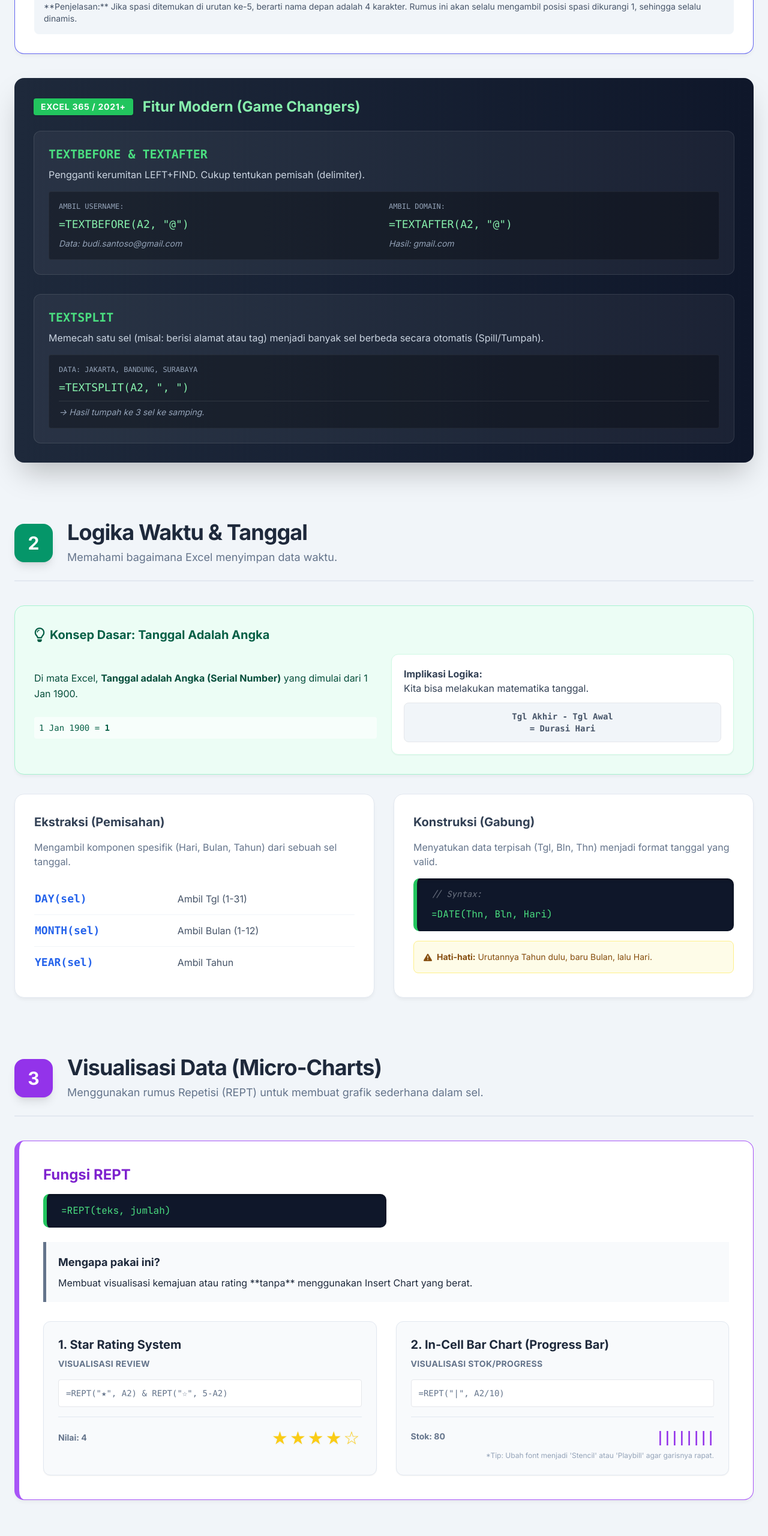
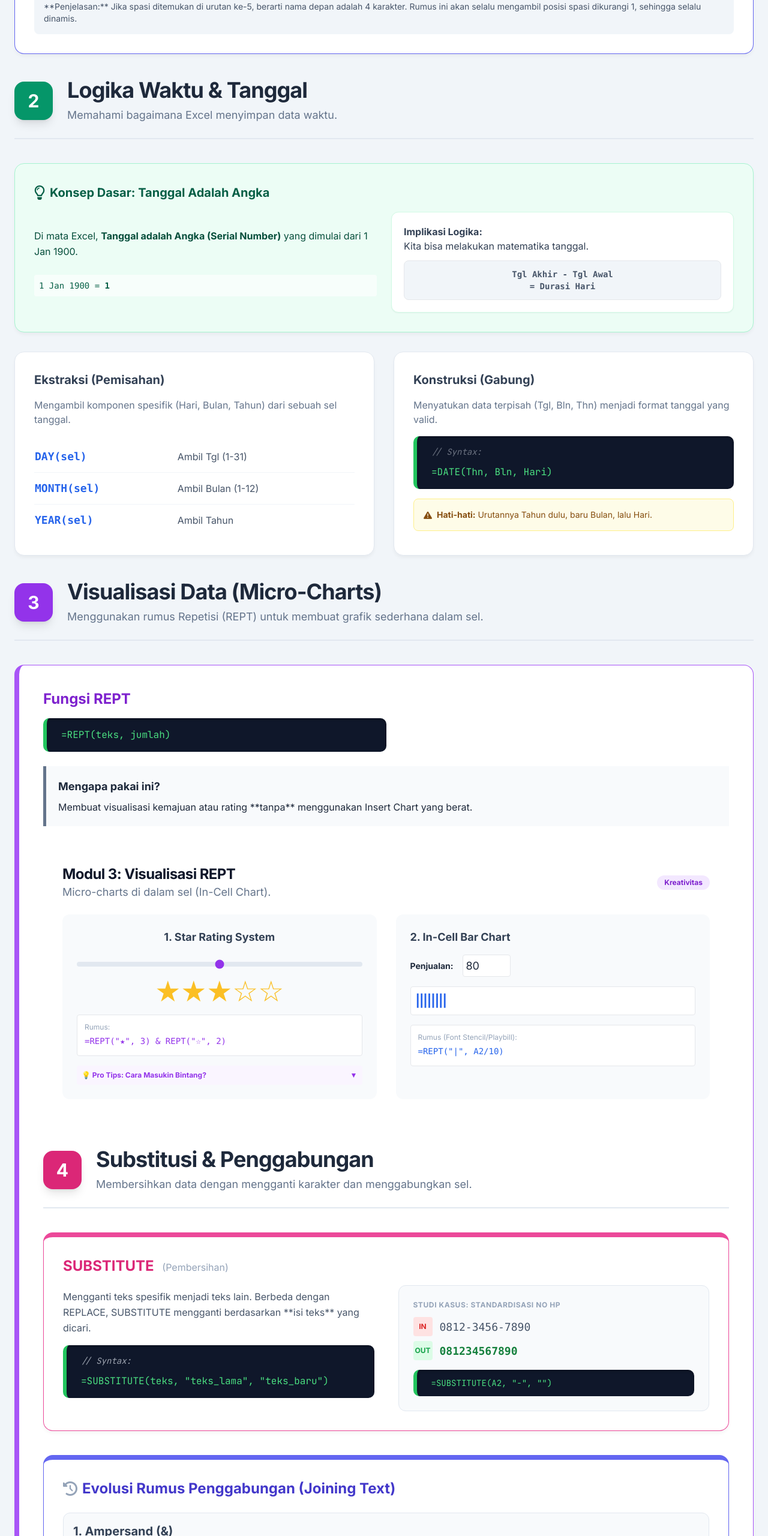
Before and after one commit to bayuyec-create/Jagcel-Rumus-Text, a plain HTML site: page index.html in a window 1280 px wide. Shown: the part 2460-5020 px from the top of the page at 60% size. Drawn offline with nearby package versions, Linux system fonts and the light colour scheme.

Commit message:
Update index.html

```diff
--- a/index.html
+++ b/index.html
@@ -29,7 +29,7 @@
             border-radius: 16px;
             box-shadow: 0 4px 6px -1px rgba(0, 0, 0, 0.05);
             transition: all 0.3s ease;
-            width: 100%; /* Dipaksa full width */
+            width: 100%;
         }
         .card:hover {
             box-shadow: 0 20px 25px -5px rgba(0, 0, 0, 0.1), 0 10px 10px -5px rgba(0, 0, 0, 0.04);
@@ -219,49 +219,9 @@
 
             </div>
 
-            <!-- EXCEL 365 FEATURES -->
-            <div class="mt-10 card p-8 bg-gradient-to-r from-slate-800 to-slate-900 text-white border-none shadow-2xl">
-                <div class="flex items-center gap-4 mb-6">
-                    <div class="bg-green-500 text-white text-sm font-bold px-3 py-1 rounded shadow uppercase tracking-wider">Excel 365 / 2021+</div>
-                    <h3 class="font-bold text-2xl text-green-300">Fitur Modern (Game Changers)</h3>
-                </div>
-                <div class="space-y-8">
-                    <div class="bg-white/5 p-6 rounded-xl border border-white/10">
-                        <h4 class="font-mono text-green-400 font-bold text-xl mb-2">TEXTBEFORE & TEXTAFTER</h4>
-                        <p class="text-base text-slate-300 mb-4">
-                            Pengganti kerumitan LEFT+FIND. Cukup tentukan pemisah (delimiter).
-                        </p>
-                        <div class="bg-black/30 p-4 rounded border border-white/5 grid md:grid-cols-2 gap-4">
-                            <div>
-                                <p class="text-xs text-slate-400 mb-2 font-mono uppercase">Ambil Username:</p>
-                                <code class="font-mono text-lg text-green-300 block mb-2">=TEXTBEFORE(A2, "@")</code>
-                                <p class="text-sm text-slate-400 italic">Data: budi.santoso@gmail.com</p>
-                            </div>
-                            <div>
-                                <p class="text-xs text-slate-400 mb-2 font-mono uppercase">Ambil Domain:</p>
-                                <code class="font-mono text-lg text-green-300 block mb-2">=TEXTAFTER(A2, "@")</code>
-                                <p class="text-sm text-slate-400 italic">Hasil: gmail.com</p>
-                            </div>
-                        </div>
-                    </div>
-                    <div class="bg-white/5 p-6 rounded-xl border border-white/10">
-                        <h4 class="font-mono text-green-400 font-bold text-xl mb-2">TEXTSPLIT</h4>
-                        <p class="text-base text-slate-300 mb-4">
-                            Memecah satu sel (misal: berisi alamat atau tag) menjadi banyak sel berbeda secara otomatis (Spill/Tumpah).
-                        </p>
-                        <div class="bg-black/30 p-4 rounded border border-white/5">
-                            <p class="text-xs text-slate-400 mb-2 font-mono uppercase">Data: Jakarta, Bandung, Surabaya</p>
-                            <code class="font-mono text-lg text-green-300 block mb-2">=TEXTSPLIT(A2, ", ")</code>
-                            <p class="text-sm text-slate-400 italic border-t border-white/10 pt-2 mt-2">-> Hasil tumpah ke 3 sel ke samping.</p>
-                        </div>
-                    </div>
-                </div>
-            </div>
-        </section>
-
         <!-- MODUL 2: DATES -->
         <section>
-            <div class="flex items-center gap-6 mb-10 border-b-2 border-slate-200 pb-6">
+            <div class="flex items-center gap-6 mb-10 mt-10 border-b-2 border-slate-200 pb-6">
                 <div class="bg-emerald-600 text-white w-16 h-16 rounded-2xl flex items-center justify-center text-3xl font-bold shadow-lg flex-shrink-0">2</div>
                 <div>
                     <h2 class="text-3xl md:text-4xl font-bold text-slate-800 mb-2">Logika Waktu & Tanggal</h2>
@@ -333,7 +293,7 @@
 
         <!-- MODUL 3: VISUALIZATION -->
         <section>
-            <div class="flex items-center gap-6 mb-10 border-b-2 border-slate-200 pb-6">
+            <div class="flex items-center gap-6 mb-10 mt-10 border-b-2 border-slate-200 pb-6">
                 <div class="bg-purple-600 text-white w-16 h-16 rounded-2xl flex items-center justify-center text-3xl font-bold shadow-lg flex-shrink-0">3</div>
                 <div>
                     <h2 class="text-3xl md:text-4xl font-bold text-slate-800 mb-2">Visualisasi Data (Micro-Charts)</h2>
@@ -353,32 +313,71 @@
                     </div>
                 </div>
 
-                <div class="grid lg:grid-cols-2 gap-8">
-                    <!-- Case 1 -->
-                    <div class="bg-slate-50 p-6 rounded-xl border border-slate-200 shadow-sm">
-                        <h4 class="text-xl font-bold text-slate-800 mb-2">1. Star Rating System</h4>
-                        <p class="text-sm text-slate-500 mb-4 uppercase tracking-wide font-bold">Visualisasi Review</p>
-                        <div class="bg-white p-3 border rounded mb-3 font-mono text-sm text-slate-500">
-                            =REPT("★", A2) & REPT("☆", 5-A2)
+       <!-- MODUL 3: VISUALISASI REPT -->
+        <section id="modul3" class="mb-12 scroll-mt-24">
+            <div class="section-card border-t-purple-500 p-6 md:p-8">
+                <div class="flex flex-col md:flex-row justify-between items-start md:items-center mb-6">
+                    <div>
+                        <h2 class="text-2xl font-bold text-slate-900">Modul 3: Visualisasi REPT</h2>
+                        <p class="text-slate-500">Micro-charts di dalam sel (In-Cell Chart).</p>
+                    </div>
+                    <span class="bg-purple-100 text-purple-700 text-xs font-bold px-3 py-1 rounded-full mt-2 md:mt-0">Kreativitas</span>
+                </div>
+
+                <div class="grid grid-cols-1 md:grid-cols-2 gap-8">
+                    <!-- Star Rating -->
+                    <div class="bg-slate-50 p-6 rounded-xl text-center">
+                        <h3 class="font-bold text-slate-700 mb-4">1. Star Rating System</h3>
+                        <input type="range" id="rept-slider" min="1" max="5" value="3" class="w-full h-2 bg-slate-200 rounded-lg appearance-none cursor-pointer accent-purple-600 mb-4">
+                        <div class="text-5xl text-amber-400 mb-4 font-sans" id="rept-stars">★★★☆☆</div>
+                        <div class="bg-white p-3 rounded border text-left">
+                            <div class="text-xs text-slate-400">Rumus:</div>
+                            <code class="text-sm text-purple-600">=REPT("★", <span id="val-rept">3</span>) & REPT("☆", <span id="val-rept-rem">2</span>)</code>
                         </div>
-                        <div class="flex items-center justify-between mt-4 pt-4 border-t border-slate-200">
-                            <span class="text-sm font-bold text-slate-500">Nilai: 4</span>
-                            <span class="text-3xl text-yellow-400 tracking-widest drop-shadow-sm">★★★★☆</span>
+
+                        <!-- Pro Tips Accordion inside Star Rating -->
+                        <div class="mt-4 text-left">
+                            <button class="w-full flex justify-between items-center text-xs font-bold text-purple-600 bg-purple-50 p-2 rounded hover:bg-purple-100 transition" onclick="toggleAccordion('tips-star')">
+                                <span>💡 Pro Tips: Cara Masukin Bintang?</span>
+                                <span>▼</span>
+                            </button>
+                            <div id="tips-star" class="hidden mt-2 text-xs text-slate-600 bg-white border border-purple-100 p-3 rounded shadow-sm">
+                                <p class="mb-2 font-bold text-slate-800">Cara 1: Shortcut (Cepat)</p>
+                                <p class="mb-3">Tekan <code class="bg-slate-100 px-1 rounded">Windows</code> + <code class="bg-slate-100 px-1 rounded">.</code> (Titik) untuk buka panel Emoji.</p>
+
+                                <p class="mb-2 font-bold text-slate-800">Cara 2: Rumus Kode (CHAR vs UNICHAR)</p>
+                                <div class="space-y-2">
+                                    <div class="bg-red-50 p-2 rounded border border-red-100">
+                                        <div class="font-bold text-red-600 mb-1">CHAR(angka) - JADUL</div>
+                                        <p>Hanya support 255 karakter (ANSI). Untuk buat bintang, harus ganti font sel jadi <em>Wingdings 2</em>. <strong>Risiko:</strong> Jika file dibuka di HP/Web, font bisa rusak.</p>
+                                    </div>
+                                    <div class="bg-emerald-50 p-2 rounded border border-emerald-100">
+                                        <div class="font-bold text-emerald-600 mb-1">UNICHAR(angka) - MODERN</div>
+                                        <p class="mb-1">Support ribuan simbol (Unicode). Simbol bersifat universal (teks biasa), aman di semua device.</p>
+                                        <ul class="list-disc list-inside font-mono text-[10px] mt-1">
+                                            <li>★ = UNICHAR(9733)</li>
+                                            <li>☆ = UNICHAR(9734)</li>
+                                        </ul>
+                                    </div>
+                                </div>
+                            </div>
                         </div>
                     </div>
 
-                    <!-- Case 2 -->
-                    <div class="bg-slate-50 p-6 rounded-xl border border-slate-200 shadow-sm">
-                        <h4 class="text-xl font-bold text-slate-800 mb-2">2. In-Cell Bar Chart (Progress Bar)</h4>
-                        <p class="text-sm text-slate-500 mb-4 uppercase tracking-wide font-bold">Visualisasi Stok/Progress</p>
-                        <div class="bg-white p-3 border rounded mb-3 font-mono text-sm text-slate-500">
-                            =REPT("|", A2/10)
+                    <!-- Bar Chart -->
+                    <div class="bg-slate-50 p-6 rounded-xl">
+                        <h3 class="font-bold text-slate-700 mb-4">2. In-Cell Bar Chart</h3>
+                        <div class="flex items-center gap-4 mb-4">
+                            <label class="text-sm font-bold">Penjualan:</label>
+                            <input type="number" id="input-bar" value="80" class="input-field w-20 p-1 border rounded">
                         </div>
-                        <div class="flex items-center justify-between mt-4 pt-4 border-t border-slate-200">
-                            <span class="text-sm font-bold text-slate-500">Stok: 80</span>
-                            <span class="text-2xl text-purple-600 font-extrabold font-sans tracking-tighter">||||||||</span>
+                        <div class="bg-white h-12 flex items-center px-2 rounded border mb-4 overflow-hidden">
+                            <span id="rept-bar" class="text-blue-600 font-black tracking-tighter text-xl">||||||||</span>
                         </div>
-                        <p class="text-xs text-slate-400 mt-2 text-right">*Tip: Ubah font menjadi 'Stencil' atau 'Playbill' agar garisnya rapat.</p>
+                        <div class="bg-white p-3 rounded border">
+                            <div class="text-xs text-slate-400">Rumus (Font Stencil/Playbill):</div>
+                            <code class="text-sm text-blue-600">=REPT("|", A2/10)</code>
+                        </div>
                     </div>
                 </div>
             </div>
@@ -386,7 +385,7 @@
 
         <!-- MODUL 4: SUBSTITUTE & JOIN -->
         <section>
-            <div class="flex items-center gap-6 mb-10 border-b-2 border-slate-200 pb-6">
+            <div class="flex items-center gap-6 mb-10 mt-10 border-b-2 border-slate-200 pb-6">
                 <div class="bg-pink-600 text-white w-16 h-16 rounded-2xl flex items-center justify-center text-3xl font-bold shadow-lg flex-shrink-0">4</div>
                 <div>
                     <h2 class="text-3xl md:text-4xl font-bold text-slate-800 mb-2">Substitusi & Penggabungan</h2>
@@ -502,5 +501,51 @@
         </div>
     </footer>
 
+    <!-- Script untuk Interaktivitas -->
+    <script>
+        // 1. Logic untuk Accordion (Pro Tips)
+        function toggleAccordion(id) {
+            const content = document.getElementById(id);
+            if (content.classList.contains('hidden')) {
+                content.classList.remove('hidden');
+            } else {
+                content.classList.add('hidden');
+            }
+        }
+
+        // 2. Logic untuk Slider Bintang
+        const starSlider = document.getElementById('rept-slider');
+        const starsDisplay = document.getElementById('rept-stars');
+        const valRept = document.getElementById('val-rept');
+        const valReptRem = document.getElementById('val-rept-rem');
+
+        if (starSlider) {
+            starSlider.addEventListener('input', function() {
+                const val = parseInt(this.value);
+                const filled = "★".repeat(val);
+                const empty = "☆".repeat(5 - val);
+
+                starsDisplay.textContent = filled + empty;
+                valRept.textContent = val;
+                valReptRem.textContent = 5 - val;
+            });
+        }
+
+        // 3. Logic untuk Bar Chart Input
+        const barInput = document.getElementById('input-bar');
+        const barDisplay = document.getElementById('rept-bar');
+
+        if (barInput) {
+            barInput.addEventListener('input', function() {
+                let val = parseInt(this.value);
+                if (isNaN(val)) val = 0;
+
+                // Logic: value / 10
+                const count = Math.floor(val / 10);
+                barDisplay.textContent = "|".repeat(count);
+            });
+        }
+    </script>
+
 </body>
 </html>
```
